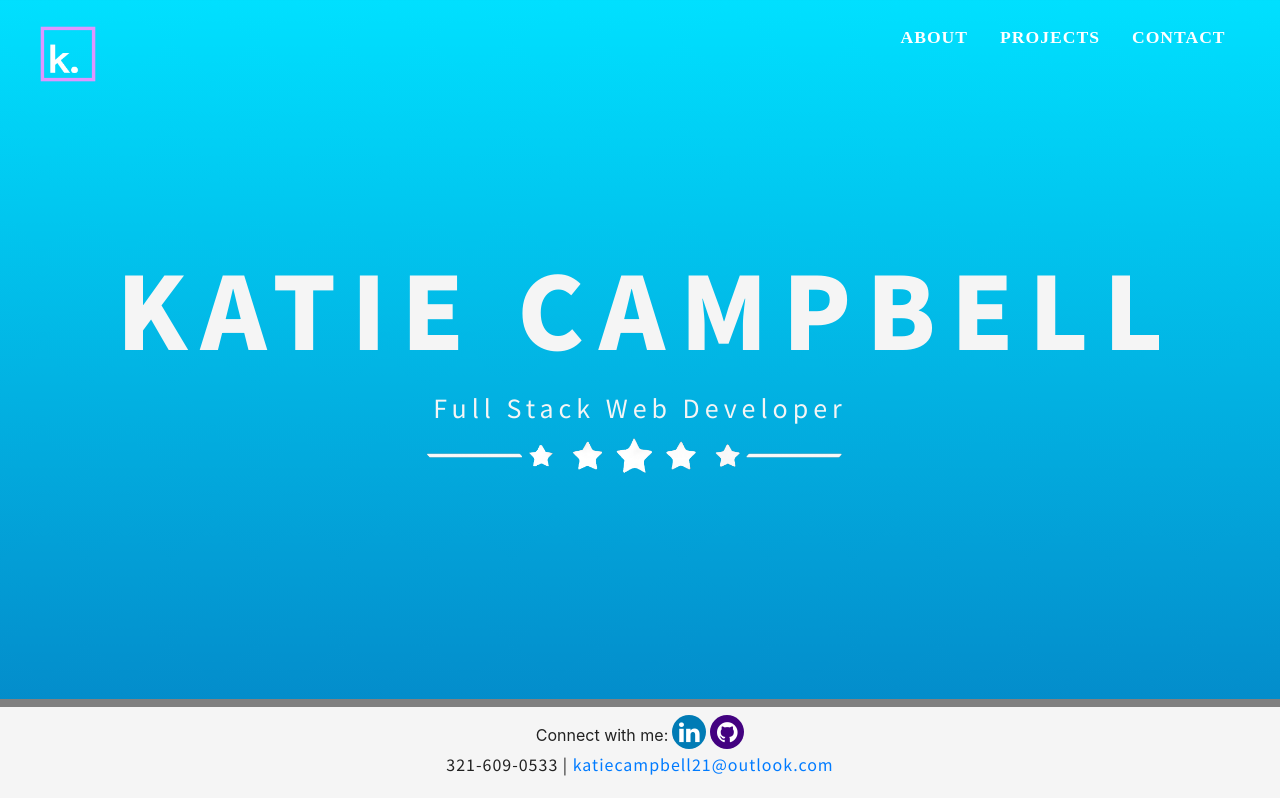
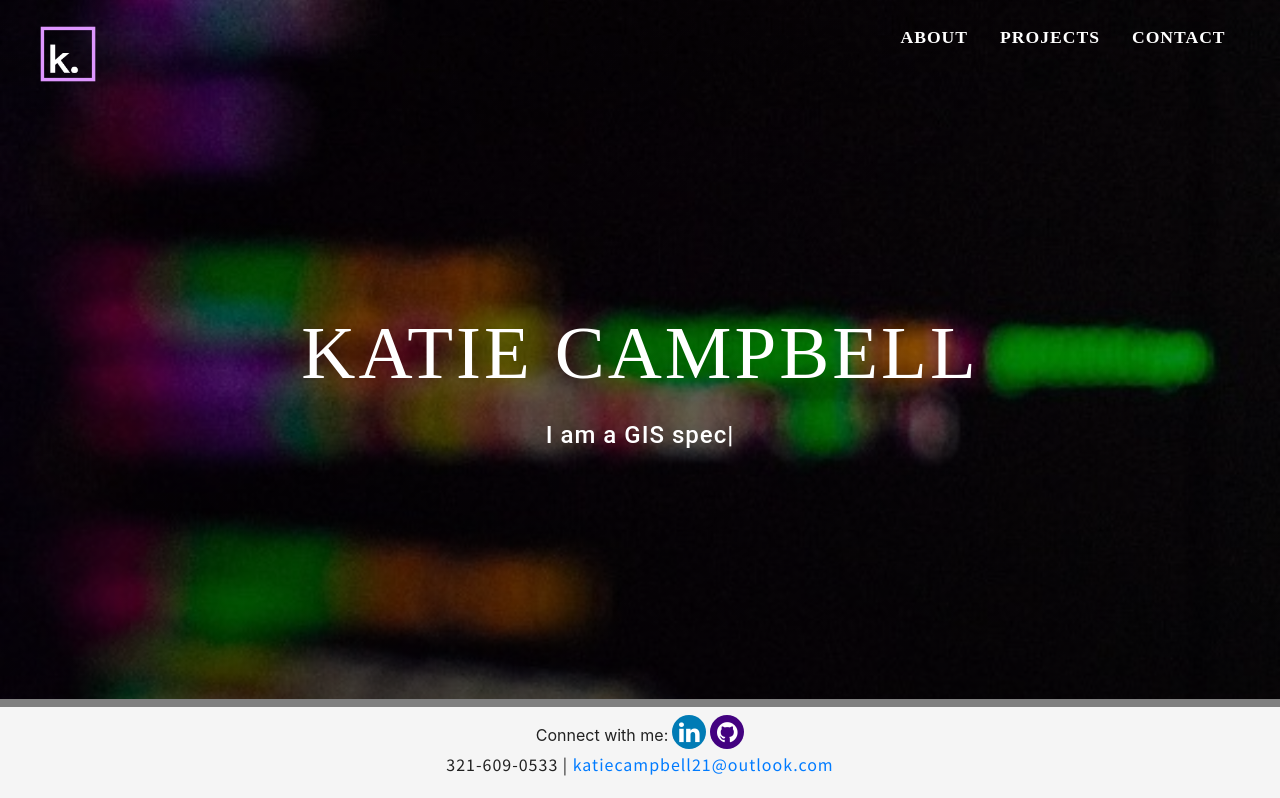
Before and after one commit to katiec2116/react-portfolio, a React (Create React App) app in the folder portfolio/: page / in a window 1280 px wide. Shown: the top 798 px of the page. Built offline with nearby package versions, Linux system fonts and the light colour scheme.

Commit message:
edit header, remove uneccessary container file

```diff
--- a/portfolio/package.json
+++ b/portfolio/package.json
@@ -9,6 +9,7 @@
     "@testing-library/user-event": "^12.2.2",
     "bootstrap": "^4.5.3",
     "gh-pages": "^3.1.0",
+    "ityped": "^1.0.3",
     "react": "^17.0.1",
     "react-dom": "^17.0.1",
     "react-icons": "^4.3.1",
--- /dev/null
+++ b/portfolio/src/components/Header/Header.js
@@ -0,0 +1,93 @@
+import styled from "styled-components";
+import headerImg from "../../assets/headerImg.jpeg"
+
+export const HeaderContainer = styled.div`
+  background: #111111;
+  display: flex;
+  justify-content: center;
+  align-items: center;
+  position: relative;
+  z-index: 1;
+  :before {
+    content: "";
+    position: absolute;
+    top:0;
+    right: 0;
+    bottom: 0;
+    left: 0;
+    background: linear-gradient(180deg, rgba(0,0,0,0.2) 0%, rgba(0,0,0,0.6) 100%),
+    linear-gradient(180deg, rgba(0,0,0,0.2) 0%, transparent 100%);
+    z-index:2;
+}
+`;
+
+export const HeaderBackground = styled.div`
+  top: 0;
+  right: 0;
+  bottom: 0;
+  left: 0;
+  width:100%;
+  overflow: hidden;
+`;
+
+export const ImageBackground = styled.div`
+  height: 100vh;
+  overflow: hidden;
+  -o-object-fit: cover;
+  object-fit: cover;
+  background: #222222;
+  background-attachment:fixed;
+  background-size:cover;
+  background-image: url(${headerImg});
+`;
+
+export const HeaderContent = styled.div`
+  z-index: 3;
+  /* max-width: 1200px; */
+  position: absolute;
+  padding: 8px 24px;
+  display: flex;
+  flex-direction: column;
+  align-items: center;
+`;
+
+export const HeaderH1 = styled.h1`
+  color: #ffffff;
+  font-size: 75px;
+  text-align: center;
+  font-family: poppins;
+  text-transform: uppercase;
+  @media screen and (max-width: 1050px) {
+    font-size: 55px;
+  }
+  @media screen and (max-width: 786px) {
+    font-size: 40px;
+  }
+  @media screen and (max-width: 675px) {
+    font-size: 30px;
+  }
+`;
+
+export const HeaderP = styled.p`
+  margin-top: 0px;
+  color: #ffffff;
+  font-size: 40px;
+  font-weight:300;
+  text-align: center;
+  max-width: 800px;
+  font-family: roboto;
+  @media screen and (max-width: 768px) {
+    font-size: 24px;
+  }
+  @media screen and (max-width: 768px) {
+    font-size: 18px;
+  }
+`;
+
+export const HeaderButtonWrapper = styled.div`
+  margin-top: 32px;
+  display: flex;
+  flex-direction: row;
+  align-items: center;
+  text-align:center;
+`;
--- a/portfolio/src/components/Header/index.js
+++ b/portfolio/src/components/Header/index.js
@@ -1,17 +1,45 @@
-import "../../assets/style.css"
-import stars from "./stars.png"
-function Header() {
+import React from 'react'
+import { HeaderContainer, HeaderBackground, ImageBackground, HeaderContent, HeaderH1, HeaderP, HeaderButtonWrapper } from './Header'
+import "../../App.css"
+import { init } from "ityped"
+import {useEffect, useRef } from "react"
+
+const Header = () => {
+
+    const textRef = useRef();
+
+    useEffect(()=> {
+        init(textRef.current, {
+            showCursor: true,
+            backDelay:1500,
+            strings: ['software engineer. ', 'GIS specialist. ', 'traveler. ' ]})
+    }, [])
+
+    const onResumeClick = ()  => {
+        // window.open(Pdf);
+      }
 
     return (
-        <div className="container" id="top">
-        <div className="row">
-        <div className="col-lg-12 text-center">
-            <h2 className="name text-center scale-up-center"> <span className= "name1">KATIE CAMPBEL</span>L</h2>
-            <p className="blurb text-center">Full Stack Web Developer</p>
-            <img id="star" src={stars}/>
-        </div>
-    </div>
-    </div>
+        <HeaderContainer>
+            <HeaderBackground>
+                <ImageBackground/>
+            </HeaderBackground>
+            <HeaderContent>
+                <HeaderH1>Katie Campbell</HeaderH1>
+                <HeaderP>  <h4>I am a <span ref={textRef}> </span></h4></HeaderP>
+                <HeaderButtonWrapper>
+                    {/* <Button to="projects">
+                        Latest Work
+                    </Button> */}
+
+                    {/* <Button onClick={onResumeClick}>
+                        View Resume
+                    </Button> */}
+                </HeaderButtonWrapper>
+            </HeaderContent>
+
+        </HeaderContainer>
     )
 }
+
 export default Header;
```
Also changed, not shown: portfolio/src/components/Container/index.js (deleted, +0 -9 lines), portfolio/src/assets/headerImg.jpeg (added), 1 other file (tests, documents, lock files or other folders).
